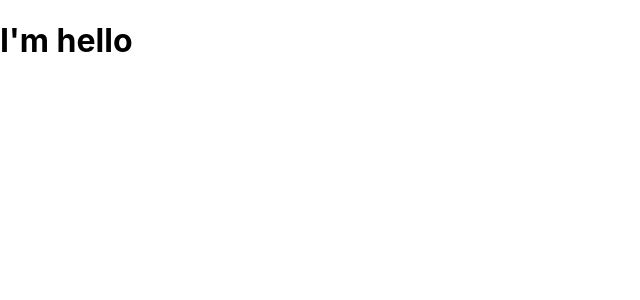
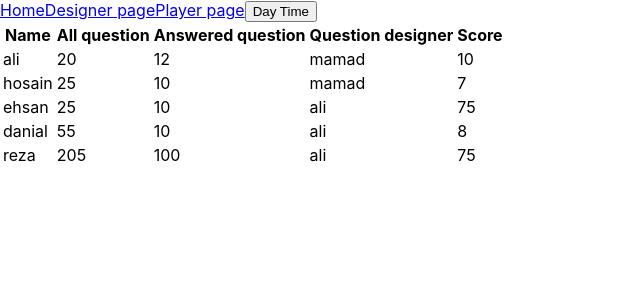
Before and after one commit to ehsanmohtaram/web-project-frontend-2024-fall, a React (Create React App) app in the folder app/: page /player/scores in a window 1280 px wide. Before the commit this address had no page. Shown: the top 300 px of the page, without its empty margins (0-640 px from the left). Built offline with nearby package versions, Linux system fonts and the light colour scheme.

Commit message:
make 1st phase htmls

```diff
--- a/app/src/Layout/Layout.js
+++ b/app/src/Layout/Layout.js
@@ -2,6 +2,12 @@ import './Layout.css';
 import Navbar from './components/navbar/Navbar';
 import Home from '../view/home/Home';
 import { BrowserRouter as Router, Route, Routes } from 'react-router-dom';
+import Designer from '../view/designer/Designer';
+import Player from '../view/player/Player';
+import D_question_management from '../view/d_question_management/D_question_management';
+import Seed_management from '../view/seed_management/Seed_management';
+import Scores from '../view/scores/Scores';
+import P_question_management from '../view/p_question_management/P_question_management';
 
 function Layout() {
     return (
@@ -9,6 +15,12 @@ function Layout() {
             <Navbar/>
             <Routes>
                 <Route path="/" element={<Home/>} />
+                <Route path="/designer" element={<Designer/>} />
+                <Route path="/player" element={<Player/>} />
+                <Route path="/designer/question_management" element={<D_question_management/>} />
+                <Route path="/designer/seed_management" element={<Seed_management/>} />
+                <Route path="/player/scores" element={<Scores/>} />
+                <Route path="/player/question_management" element={<P_question_management/>} />
             </Routes>
         </Router>
 
--- a/app/src/Layout/components/navbar/Navbar.js
+++ b/app/src/Layout/components/navbar/Navbar.js
@@ -1,9 +1,14 @@
 import './Navbar.css';
 function Navbar() {
     return (
-        <h1>
-            I'm hello
-        </h1>
+        <nav>
+        <a href="./home" class="chosen_a">Home</a>
+        <a href="./designer">Designer page</a>
+        <a href="./player">Player page</a>
+        <button id="colorButton" class="dayNightButton">
+            Day Time
+        </button>
+    </nav>
     );
   }
 
--- /dev/null
+++ b/app/src/view/d_question_management/D_question_management.js
@@ -0,0 +1,49 @@
+function D_question_management() {
+    return (
+        <article class="questions">
+        <h1>Questions</h1>
+        <section class="question">
+            <h4>How many letters are there in "hello"?</h4>
+            <section>
+                {/* <input id="q_1_1" name="question_1" type="radio"> */}
+                <label for="q_1_1">2</label>
+            </section>
+            <section>
+                {/* <input id="q_1_2" name="question_1" type="radio"> */}
+                <label for="q_1_2">3</label>
+            </section>
+            <section>
+                {/* <input id="q_1_3" name="question_1" type="radio"> */}
+                <label for="q_1_3">4</label>
+            </section>
+            <section>
+                {/* <input id="q_1_4" name="question_1" type="radio"> */}
+                <label for="q_1_4">5</label>
+            </section>
+            <button class="submit">Submit Answer</button>
+        </section>
+        <section class="question">
+            <h4>Where is the capital of Iran?</h4>
+            <section>
+                {/* <input id="q_2_1" name="question_2" type="radio"> */}
+                <label for="q_2_1">Tehran</label>
+            </section>
+            <section>
+                {/* <input id="q_2_2" name="question_2" type="radio"> */}
+                <label for="q_2_2">Mashhad</label>
+            </section>
+            <section>
+                {/* <input id="q_2_3" name="question_2" type="radio"> */}
+                <label for="q_2_3">Esfehan</label>
+            </section>
+            <section>
+                {/* <input id="q_2_4" name="question_2" type="radio"> */}
+                <label for="q_2_4">Yazd</label>
+            </section>
+            <button class="submit">Submit Answer</button>
+        </section>
+    </article>
+    );
+  }
+
+  export default D_question_management;
--- /dev/null
+++ b/app/src/view/designer/Designer.js
@@ -0,0 +1,20 @@
+import './Designer.css';
+
+function Designer() {
+    return (
+        <section class="login_box">
+            <div>
+                <label class="login_label" for="username">Username</label>
+                {/* <input type="text" name="username" value="" placeholder="username"> */}
+            </div>
+            <div>
+                <label class="login_label" for="password">Password</label>
+                {/* <input type="text" name="password" value="" placeholder="password"> */}
+            </div>
+            <button class="add_button">Sign In</button>
+            <button class="add_button">Sign Up</button>
+        </section>
+    );
+  }
+
+  export default Designer;
--- a/app/src/view/home/Home.js
+++ b/app/src/view/home/Home.js
@@ -2,9 +2,7 @@ import './Home.css';
 
 function Home() {
     return (
-        <h1>
-            hi
-        </h1>
+        <h1 id="homeh1">Welcome!</h1>
     );
   }
 
--- /dev/null
+++ b/app/src/view/p_question_management/P_question_management.js
@@ -0,0 +1,30 @@
+function P_question_management() {
+    return (
+        <>
+            <article class="questions">
+                <h1>Answered Questions</h1>
+                <section class="question">
+                    <h4>How many letters are there in "hello"?</h4>
+                    <ul>
+                        <li>2</li>
+                        <li>3</li>
+                        <li>4</li>
+                        <li class="chosen_answer">5</li>
+                    </ul>
+                </section>
+                <section class="question">
+                    <h4>Where is the capital of Iran?</h4>
+                    <ul>
+                        <li class="chosen_answer">Tehran</li>
+                        <li>Mashhad</li>
+                        <li>Esfehan</li>
+                        <li>Yazd</li>
+                    </ul>
+                </section>
+            </article>
+            <button class="add_button">Answer New Question</button>
+        </>
+    );
+  }
+
+  export default P_question_management;
--- /dev/null
+++ b/app/src/view/player/Player.js
@@ -0,0 +1,18 @@
+function Player() {
+    return (
+        <section class="login_box">
+        <div>
+            <label class="login_label" for="username">Username</label>
+            {/* <input type="text" name="username" value="" placeholder="username"> */}
+        </div>
+        <div>
+            <label class="login_label" for="password">Password</label>
+            {/* <input type="text" name="password" value="" placeholder="password"> */}
+        </div>
+        <button class="add_button">Sign In</button>
+        <button class="add_button">Sign Up</button>
+    </section>
+    );
+  }
+
+  export default Player;
--- /dev/null
+++ b/app/src/view/scores/Scores.js
@@ -0,0 +1,52 @@
+function Scores() {
+    return (
+        <div class="container">
+            <table>
+                <tr>
+                    <th>Name</th>
+                    <th>All question</th>
+                    <th>Answered question</th>
+                    <th>Question designer</th>
+                    <th>Score</th>
+                </tr>
+                <tr>
+                    <td>ali</td>
+                    <td>20</td>
+                    <td>12</td>
+                    <td> mamad</td>
+                    <td>10</td>
+                </tr>
+                <tr>
+                    <td>hosain</td>
+                    <td>25</td>
+                    <td>10</td>
+                    <td> mamad</td>
+                    <td>7</td>
+                </tr>
+                <tr>
+                    <td>ehsan</td>
+                    <td>25</td>
+                    <td>10</td>
+                    <td>ali</td>
+                    <td>75</td>
+                </tr>
+                <tr>
+                    <td>danial</td>
+                    <td>55</td>
+                    <td>10</td>
+                    <td>ali</td>
+                    <td>8</td>
+                </tr>
+                <tr>
+                    <td>reza</td>
+                    <td>205</td>
+                    <td>100</td>
+                    <td>ali</td>
+                    <td>75</td>
+                </tr>
+            </table>
+        </div>
+    );
+  }
+
+  export default Scores;
--- /dev/null
+++ b/app/src/view/seed_management/Seed_management.js
@@ -0,0 +1,24 @@
+function Seed_management() {
+    return (
+        <>
+            <article class="seeds">
+                <h1>Seeds</h1>
+                <section class="seed">
+                    <h4>literature</h4>
+                    <ul>
+                        <li><a href="#q1">hello question</a></li>
+                    </ul>
+                </section>
+                <section class="seed">
+                    <h4>Geography</h4>
+                    <ul>
+                        <li><a href="#q2">capital of Iran</a></li>
+                    </ul>
+                </section>
+            </article>
+            <button class="add_button">Add New Seed</button>
+        </>
+    );
+  }
+
+  export default Seed_management;
```
Also changed, not shown: app/src/view/designer/Designer.css (added).
